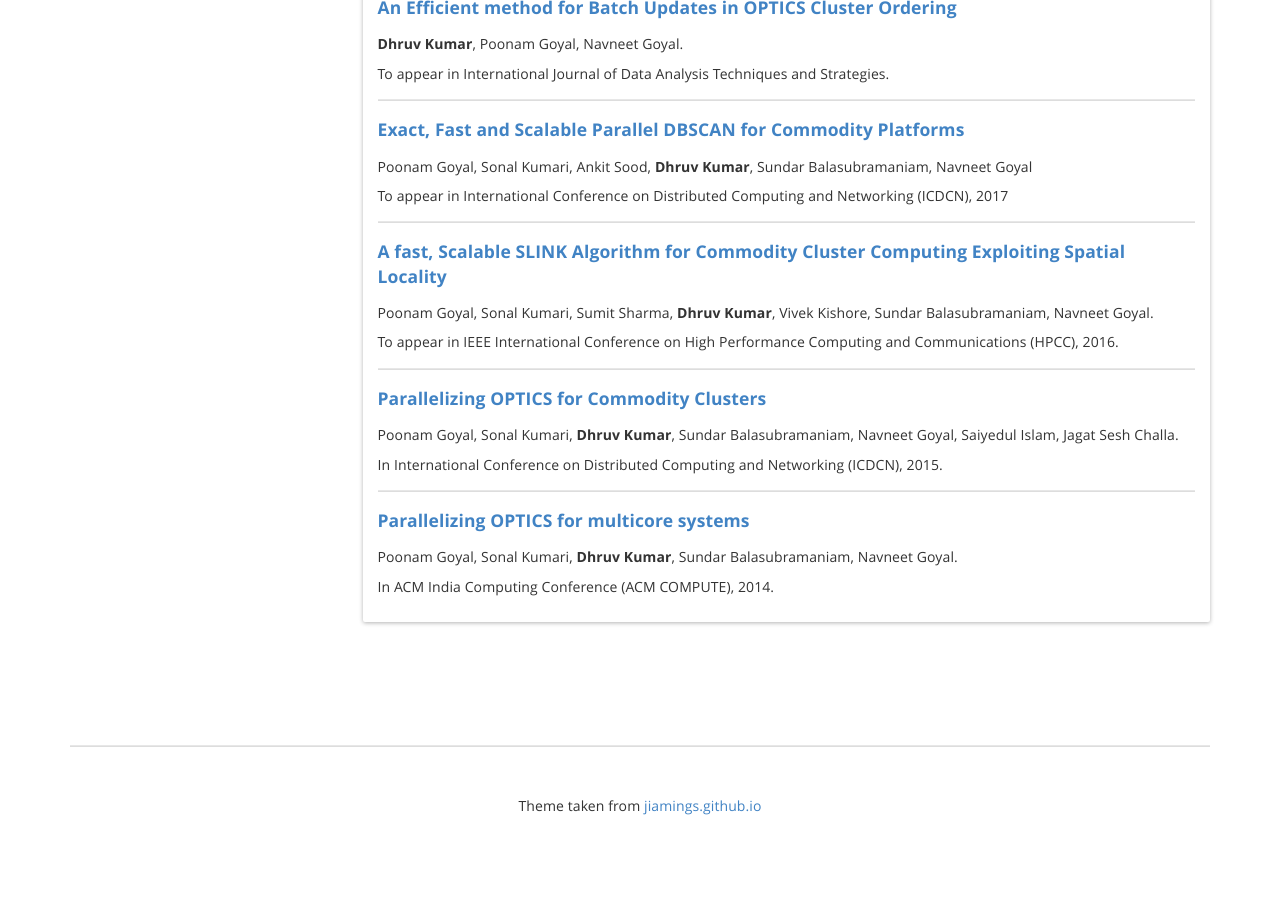
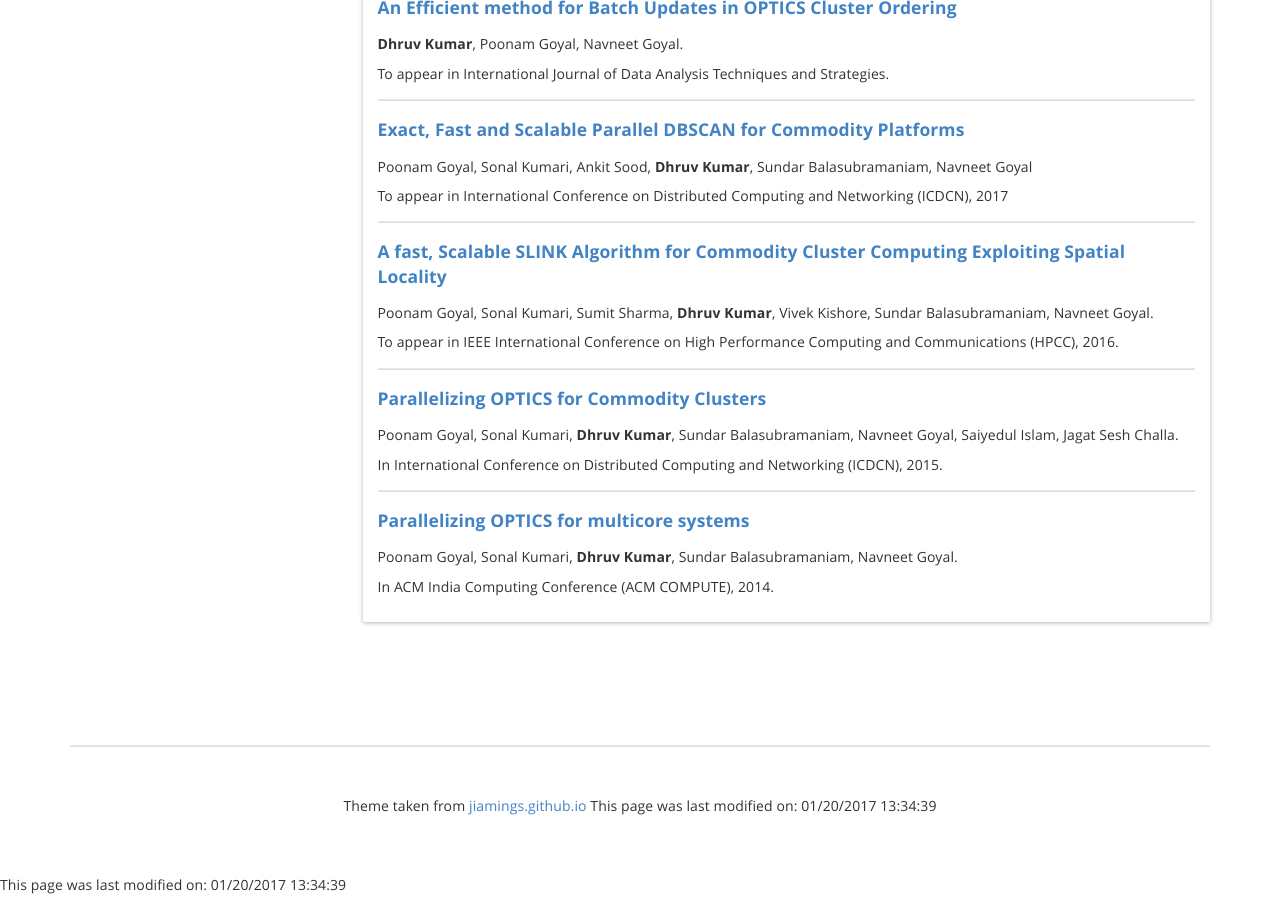
Before and after one commit to kudhru/old-personal-repo, a Jekyll site: the page built from index.html, in a window 1280 px wide and 900 px high, scrolled down 1220 px. Built offline with Jekyll 4.4.1, drawn with Linux system fonts in a browser that asks for light colours; nearby versions of some CDN libraries; before the commit the page ends 2096 px from its top, so only the background shows below that.

Commit message:
add last modified text

```diff
--- a/_includes/footer.html
+++ b/_includes/footer.html
@@ -5,6 +5,9 @@
             Theme taken from <a href="https://github.com/jiamings/jiamings.github.io">jiamings.github.io</a>
             <!--<a href="{{ http://tsong.me }}">tsong.me</a> •-->
             <!--<a href="{{ mailto:tsong@cs.stanford.edu }}" target="_top">tsong@cs.stanford.edu</a>-->
+            <script language="Javascript">
+                document.write("This page was last modified on: " + document.lastModified +"");
+            </SCRIPT>
         </p>
     </div>
 </footer>
--- a/index.html
+++ b/index.html
@@ -39,5 +39,8 @@
 
 <script src="//code.jquery.com/jquery-1.10.2.min.js"></script>
 <script src="{{ site.baseurl }}/public/js/bootstrap.min.js"></script>
+<script language="Javascript">
+    document.write("This page was last modified on: " + document.lastModified +"");
+</SCRIPT>
 </body>
 </html>
```
